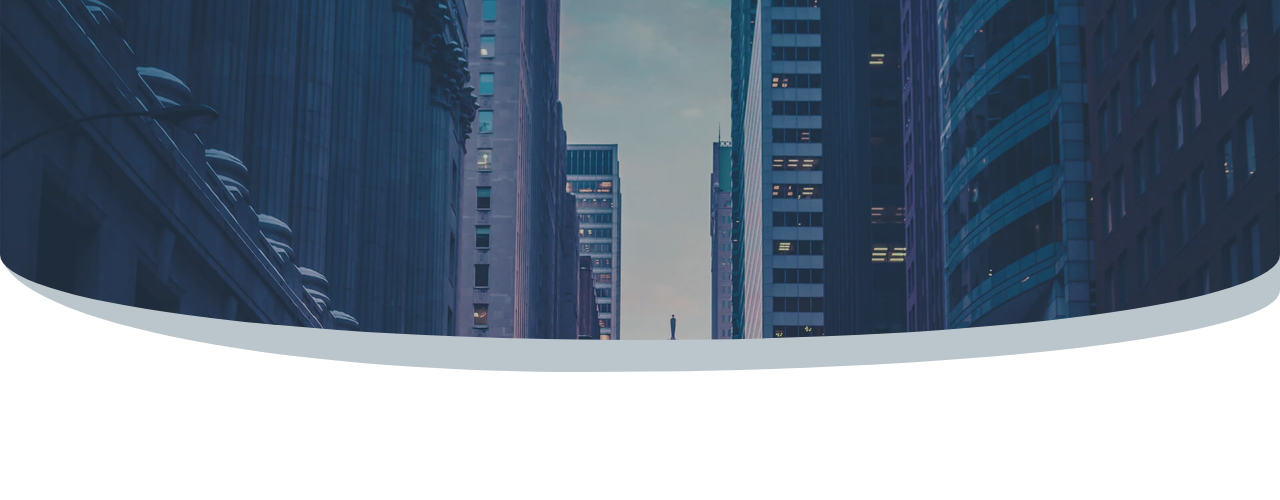
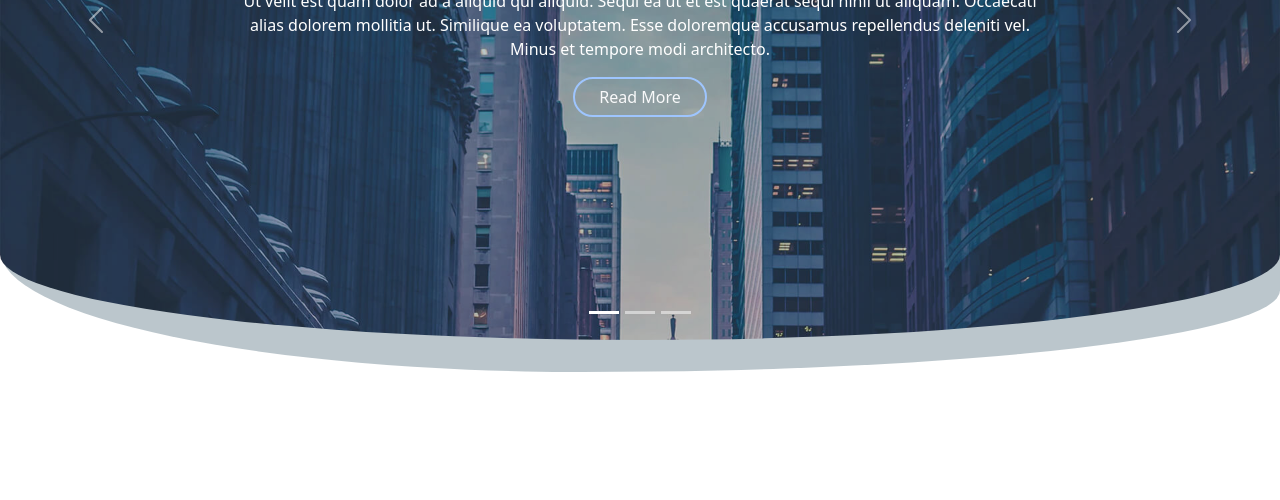
Before and after one commit to Azaalam-Imad/Moderna, a website: page index.html in a window 1280 px wide. Shown: the part 300-800 px from the top of the page. Drawn offline with nearby package versions, Linux system fonts and the light colour scheme.

Commit message:
add more header and finish header

```diff
--- a/index.html
+++ b/index.html
@@ -61,7 +61,38 @@
                 </div>
             </div>
         </nav>
-
+        <div id="carouselExampleIndicators" class="carousel slide d-flex flex-column justify-content-center h-100 z-3 ">
+            <div class="carousel-indicators">
+              <button type="button" data-bs-target="#carouselExampleIndicators" data-bs-slide-to="0" class="active" aria-current="true" aria-label="Slide 1"></button>
+              <button type="button" data-bs-target="#carouselExampleIndicators" data-bs-slide-to="1" aria-label="Slide 2"></button>
+              <button type="button" data-bs-target="#carouselExampleIndicators" data-bs-slide-to="2" aria-label="Slide 3"></button>
+            </div>
+            <div class="carousel-inner text-center">
+              <div class="header-carousel carousel-item active">
+                <h1>Welcome to Moderna</h1>
+                <p>Ut velit est quam dolor ad a aliquid qui aliquid. Sequi ea ut et est quaerat sequi nihil ut aliquam. Occaecati <br> alias dolorem mollitia ut. Similique ea voluptatem. Esse doloremque accusamus repellendus deleniti vel. <br> Minus et tempore modi architecto.</p>
+                <button class="btn rounded-5 border-2 border-primary-subtle px-4 text-light">Read More</button>
+              </div>
+              <div class="header-carousel carousel-item">
+                <h1>Lorem Ipsum Dolor</h1>
+                <p>Ut velit est quam dolor ad a aliquid qui aliquid. Sequi ea ut et est quaerat sequi nihil ut aliquam. Occaecati <br> alias dolorem mollitia ut. Similique ea voluptatem. Esse doloremque accusamus repellendus deleniti vel. <br> Minus et tempore modi architecto.</p>
+                <button class="btn rounded-5 border-2 border-primary-subtle px-4 text-light">Read More</button>
+              </div>
+              <div class="header-carousel carousel-item">
+                <h1>Sequi ea ut et est quaerat</h1>
+                <p>Ut velit est quam dolor ad a aliquid qui aliquid. Sequi ea ut et est quaerat sequi nihil ut aliquam. Occaecati <br> alias dolorem mollitia ut. Similique ea voluptatem. Esse doloremque accusamus repellendus deleniti vel. <br> Minus et tempore modi architecto.</p>
+                <button class="btn rounded-5 border-2 border-primary-subtle px-4 text-light">Read More</button>
+              </div>
+            </div>
+            <button class="carousel-control-prev" type="button" data-bs-target="#carouselExampleIndicators" data-bs-slide="prev">
+              <span class="carousel-control-prev-icon" aria-hidden="true"></span>
+              <span class="visually-hidden">Previous</span>
+            </button>
+            <button class="carousel-control-next" type="button" data-bs-target="#carouselExampleIndicators" data-bs-slide="next">
+              <span class="carousel-control-next-icon" aria-hidden="true"></span>
+              <span class="visually-hidden">Next</span>
+            </button>
+          </div>
     </header>
     <!--end header -->
 
```
